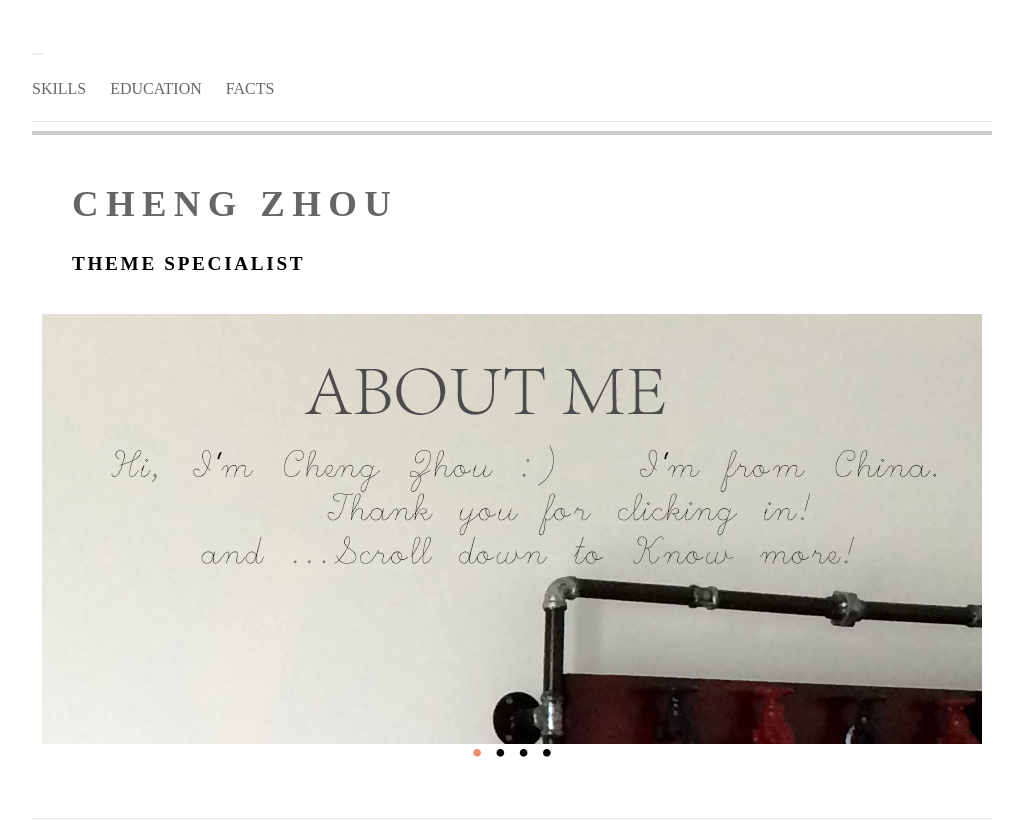
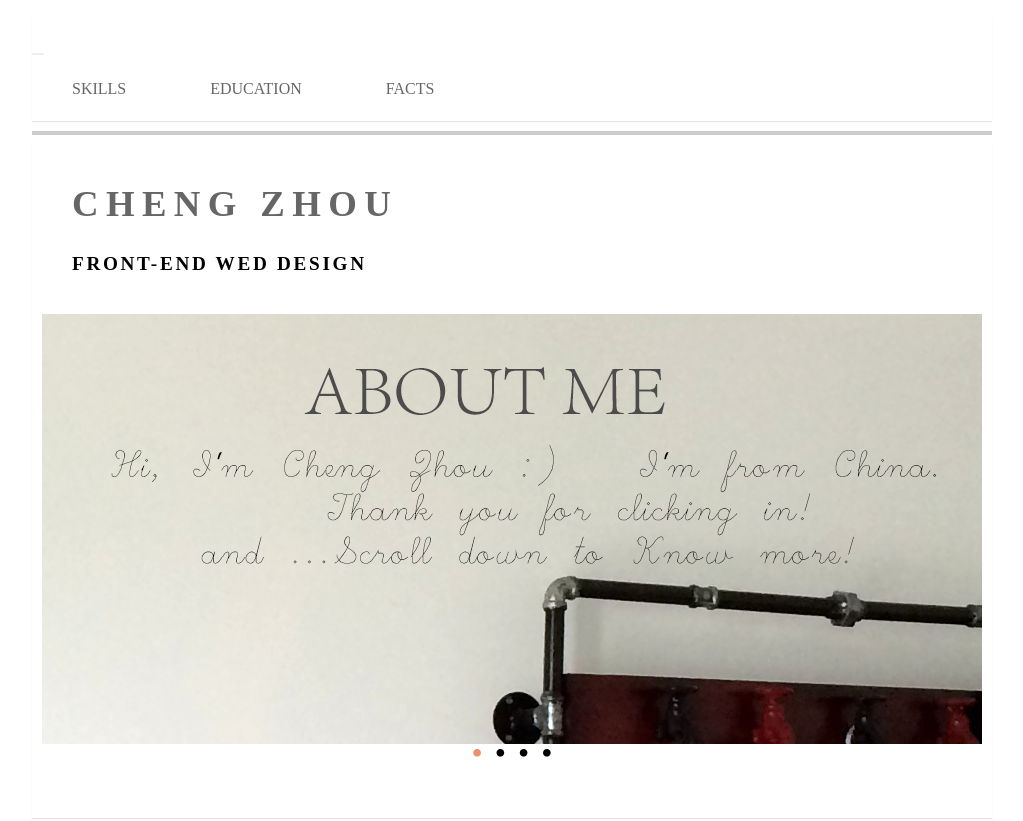
Before and after one commit to sakanakun/Theme-Specialist-Responsive-Web, a plain HTML site: page index.html in a window 1280 px wide. Shown: the top 821 px of the page, without its empty margins (128-1151 px from the left). Drawn offline with nearby package versions, Linux system fonts and the light colour scheme.

Commit message:
nav bar
positionchanged

```diff
--- a/css/Styles.css
+++ b/css/Styles.css
@@ -1,8 +1,9 @@
 * {
      box-sizing: border-box;
-     background-image: url("images/background.JPG");
+
 }
 body {
+
      margin-left: 2.5%;
      margin-right: 2.5%;
      font-family: 'Jacques Francois', serif;
@@ -26,6 +27,7 @@ body {
 /*nav bar*/
 .navbar-brand a:hover, .navbar-brand a:focus {
   text-decoration: none;
+
 }
 
 #nav-list {
@@ -36,7 +38,9 @@ body {
   text-transform: uppercase;
   color: #666;
   text-align: center;
-  padding-right: 20px;
+
+   margin: -30px 0px 0px;
+    padding: 20px 40px;
 }
 #nav-list a:hover {
   background: #E7E7E7;
@@ -46,9 +50,7 @@ body {
 }
 
 
-.navbar-header .navbar-header .icon-bar {
-  border: 1px solid #61122f;
-}
+
 
 
 /* Page Header */
@@ -139,6 +141,7 @@ body {
 }
 @media (max-width: 767px) {
 section {
+
         margin-bottom: 70px;
         margin-right: 5%;
         margin-left: 5%;
--- a/index.html
+++ b/index.html
@@ -54,7 +54,7 @@
   <div class="container-fluid">
       <div class="page-header">
         <h2>Cheng Zhou</h2>
-        <h3>Theme Specialist</h3>
+        <h3>Front-End Wed Design</h3>
     </div>
 
 
```
